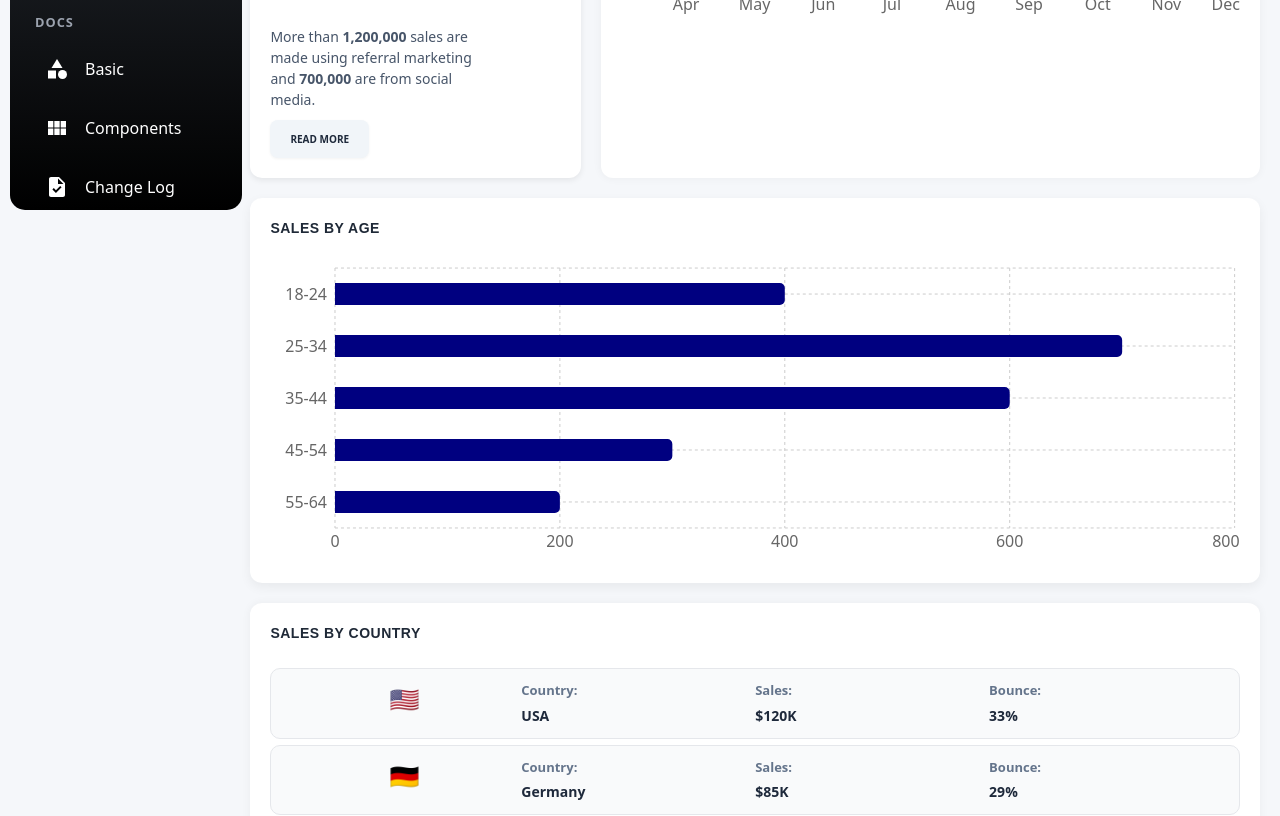
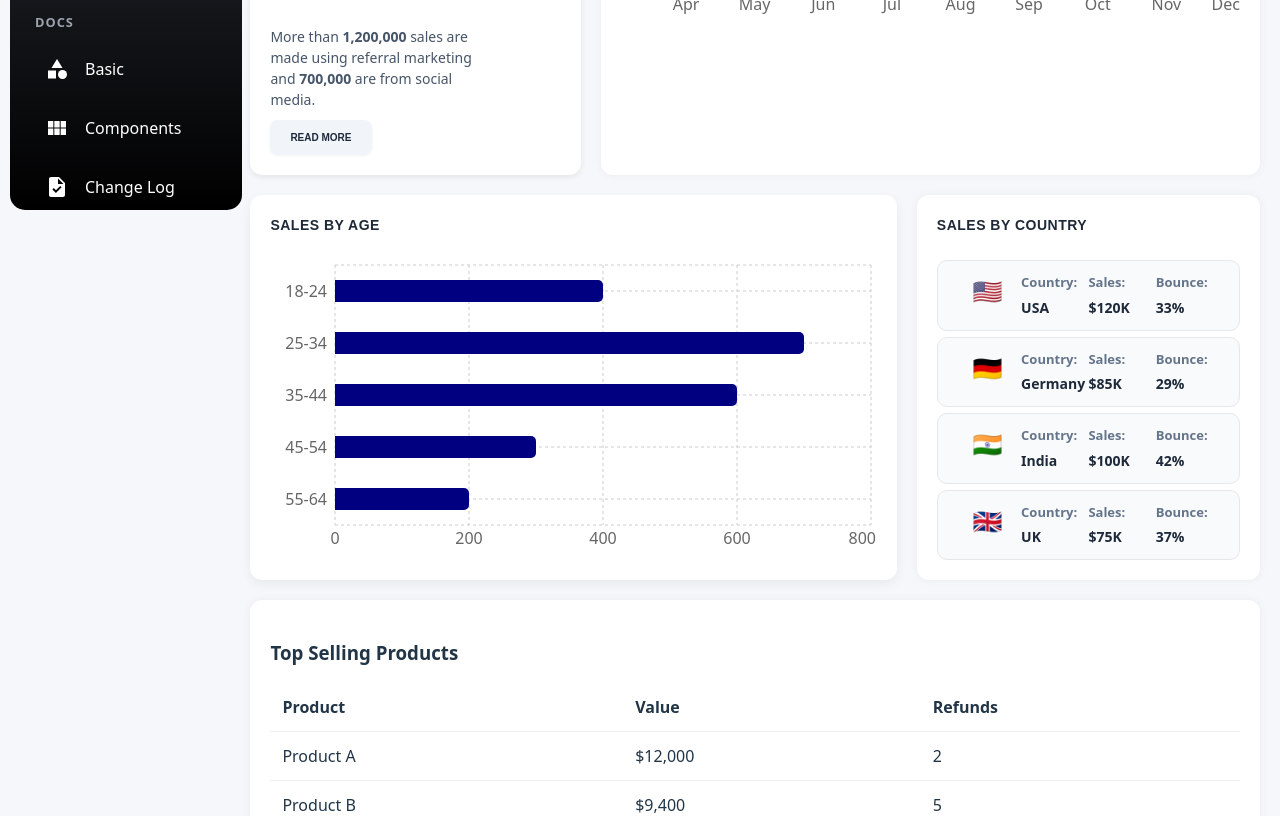
Before and after one commit to Musthakeem98/DashBord-UI-TD-, a React (Vite) app: page / in a window 1280 px wide. Shown: the part 580-1396 px from the top of the page. Built offline with nearby package versions, Linux system fonts and the light colour scheme.

Commit message:
code refactor

```diff
--- a/src/App.css
+++ b/src/App.css
@@ -23,4 +23,8 @@
   .main-content {
     margin-left: 0;
   }
+
+  .chart-row {
+    gap: 0;
+  }
 }
--- a/src/App.tsx
+++ b/src/App.tsx
@@ -20,8 +20,10 @@ const App: React.FC = () => {
           <PieChartBox />
           <RevenueChart />
         </div>
-        <BarChartAge />
-        <SalesByCountry />
+        <div className="chart-row">
+          <BarChartAge />
+          <SalesByCountry />
+        </div>
         <TopSellingProducts />
       </div>
     </div>
--- a/src/index.css
+++ b/src/index.css
@@ -40,25 +40,6 @@ p {
   font-size: 1.1em;
 }
 
-button {
-  border-radius: 8px;
-  border: 1px solid transparent;
-  padding: 0.6em 1.2em;
-  font-size: 1em;
-  font-weight: 500;
-  font-family: inherit;
-  background-color: #1a1a1a;
-  cursor: pointer;
-  transition: border-color 0.25s;
-}
-button:hover {
-  border-color: #646cff;
-}
-button:focus,
-button:focus-visible {
-  outline: 4px auto -webkit-focus-ring-color;
-}
-
 @media (prefers-color-scheme: light) {
   :root {
     color: #213547;
```
